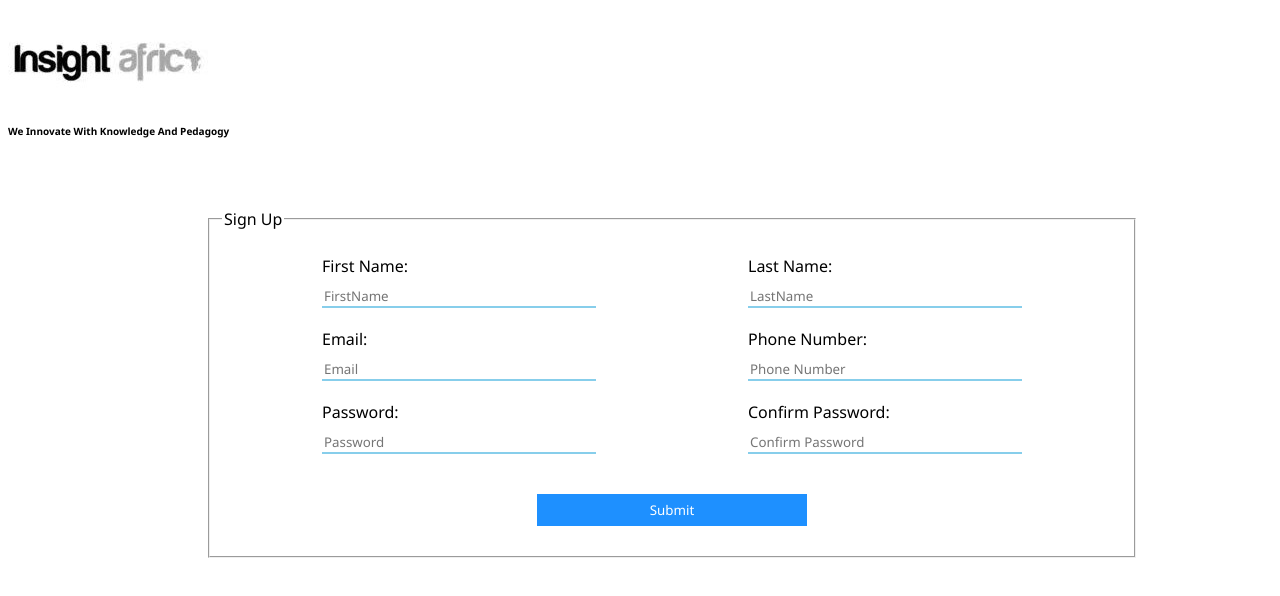
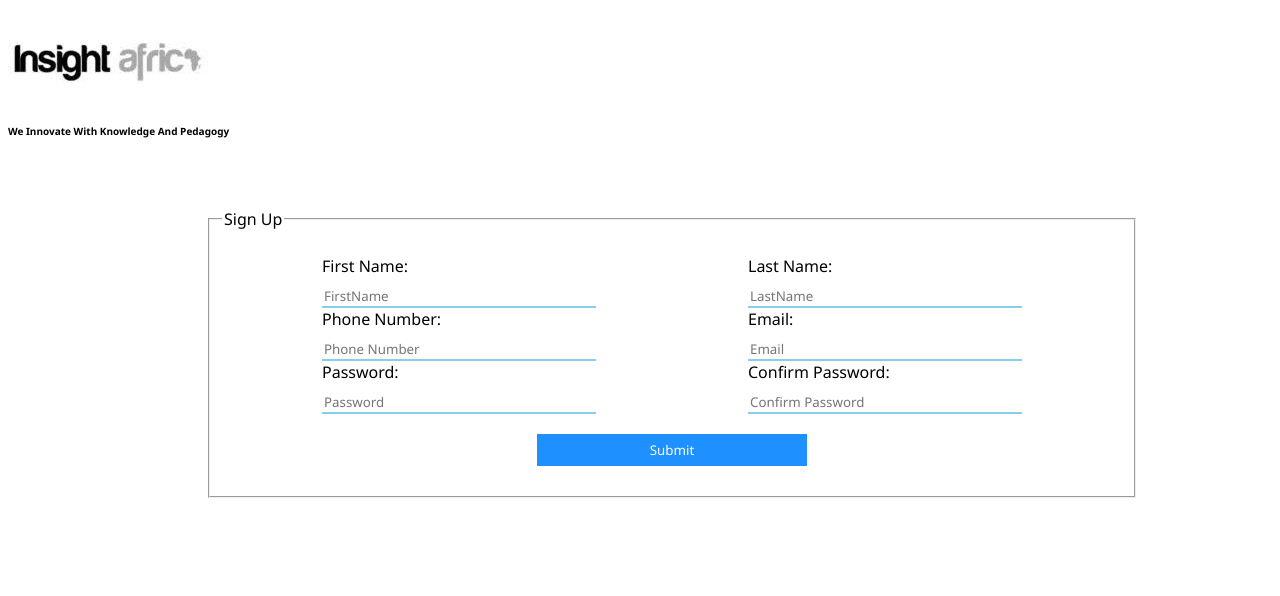
Before and after one commit to BigUncleYemi/Insight-africa, a React (Create React App) app: page / in a window 1280 px wide. Shown: the top 596 px of the page. Built offline with nearby package versions, Linux system fonts and the light colour scheme.

Commit message:
Updated layout

```diff
--- a/src/components/App.js
+++ b/src/components/App.js
@@ -4,12 +4,28 @@ import Header from './Header.js';
 import Form from './Form.js';
 
 class App extends Component {
+  constructor(){
+		super();
+
+		this.state ={
+				formsFiled:{}
+			};
+	}
+	filledForm(form){
+			const formsFiled = {...this.state.formsFiled};
+			const timestamp = Date.now();
+			formsFiled[`form-${timestamp}`] = form;
+			this.setState({
+				formsFiled
+			 });
+		}
+
 
   render() {
     return (
       <div>
         <Header/>
-        <Form />
+        <Form addForm={this.filledForm}/>
       </div>
     );
   }
--- a/src/components/Form.js
+++ b/src/components/Form.js
@@ -4,7 +4,7 @@ import '../css/index.css';
 class Form extends Component {
     createForm(e) {
         e.preventDefault();
-        var form =  {
+        var form = {
             firstName: this.fname.value,
             LastName: this.lname.value,
             email: this.email.value,
@@ -23,39 +23,38 @@ class Form extends Component {
                     <legend>Sign up</legend>
                     <form ref={(input) => this.newForm = input} className="form" name="myForm" onSubmit={(e) => this.creatForm(e)}>
                         <div className="row">
+                            <div className="row-form">
                                 <div className="col-left">
-                            <label htmlFor="lastname">First name: </label>
-                            <input ref={(input) => this.fname = input } type="text" required className="col-left" name="fName" placeholder="FirstName" />
-
+                                    <label htmlFor="firstname">First name: </label>
+                                    <input ref={(input) => this.fname = input} type="text" required className="col-left" name="fName" placeholder="FirstName" />
                                 </div>
                                 <div className="col-right">
                                     <label htmlFor="lastname">last name: </label>
-                            <input ref={(input) => this.lname = input } type="text" required className="col-right" id="lName" placeholder="LastName" />
-
+                                    <input ref={(input) => this.lname = input} type="text" required className="col-right" id="lName" placeholder="LastName" />
                                 </div>
                        	 </div>
-                    <div className="row">
+                       	 <div className="row-form">
                                 <div className="col-left">
-                            <label htmlFor="email">Email: </label>
-                            <input ref={(input) => this.email = input } type="email" default required className="col-left" id="email" placeholder="Email" pattern="[a-z0-9._%+-]+@[a-z0-9.-]+\.[a-z]{2,3}$" />
-
+                                    <label htmlFor="phone">Phone number: </label>
+                                    <input ref={(input) => this.phoneNumber = input} type="tel" className="col-right" id="phone" placeholder="phone number" pattern="[0-9]{11}" />
                                 </div>
                                 <div className="col-right">
-                            <label htmlFor="phone">Phone number: </label>
-                            <input ref={(input) => this.phoneNumber = input } type="tel" className="col-right" id="phone" placeholder="phone number" pattern="[0-9]{11}" />
+                                    <label htmlFor="email">Email: </label>
+                                    <input ref={(input) => this.email = input} type="email" default required className="col-left" id="email" placeholder="Email" pattern="[a-z0-9._%+-]+@[a-z0-9.-]+\.[a-z]{2,3}$" />
                                 </div>
 							 </div>
-                    <div className="row">
+							 <div className="row-form">
                                 <div className="col-left">
                                     <label htmlFor="password">Password: </label>
-                            <input ref={(input) => this.password = input } type="password" required className="col-left" id="password" placeholder="password" pattern="(?=.*\d)(?=.*[a-z])(?=.*[A-Z]).{8,}" />
+                                    <input ref={(input) => this.password = input} type="password" required className="col-left" id="password" placeholder="password" pattern="(?=.*\d)(?=.*[a-z])(?=.*[A-Z]).{8,}" />
                                 </div>
                                 <div className="col-right">
                                     <label htmlFor="confirmPassword">Confirm Password: </label>
-                            <input ref={(input) => this.cPassword = input } type="password" required className="col-right" id="cpassword" placeholder="confirm password" pattern="(?=.*\d)(?=.*[a-z])(?=.*[A-Z]).{8,}" />
+                                    <input ref={(input) => this.cPassword = input} type="password" required className="col-right" id="cpassword" placeholder="confirm password" pattern="(?=.*\d)(?=.*[a-z])(?=.*[A-Z]).{8,}" />
                                 </div>
                             </div>
-                    <center className="row">
+                        </div>
+                        <center>
                             <input type="submit" defaultValue="submit" id="button" />
                         </center>
                     </form>
```
Lines whose indentation alone changed are shown as unchanged.
